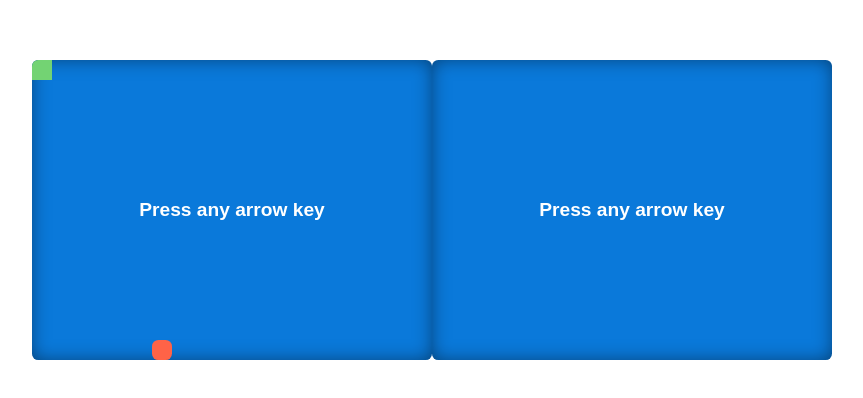
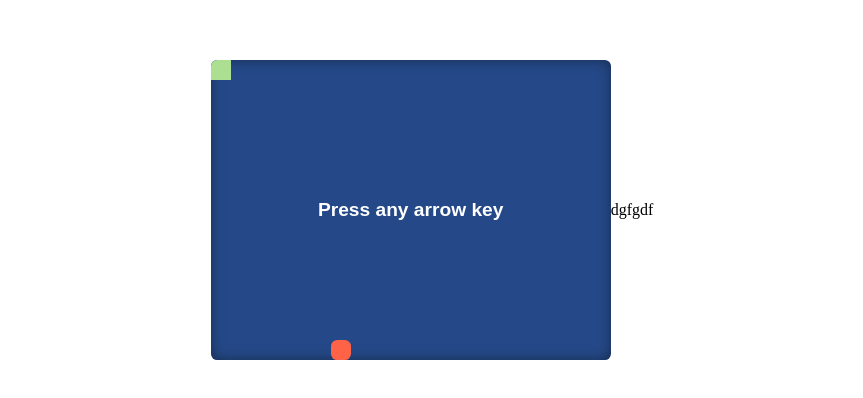
Before and after one commit to ayan-saiyad/snake-repo, a plain HTML site: page index.html in a window 1280 px wide. Shown: the part 190-588 px from the top of the page, without its empty margins (208-1071 px from the left). Drawn offline with Linux system fonts and the light colour scheme.

Commit message:
index change
stuff

```diff
--- a/index.html
+++ b/index.html
@@ -1,6 +1,6 @@
 <!DOCTYPE html>
 <html>
-
+<title>Ayan Saiyad Verse 53</title>
 <head>
     <meta charset="UTF-8">
     <style>
@@ -29,37 +29,5 @@
     </div>
     <script src="snake.js"></script>
 </body>
-
-<!DOCTYPE html>
-<html>
-
-<head>
-    <meta charset="UTF-8">
-    <style>
-        * {
-            padding: 0;
-            margin: 0;
-            box-sizing: border-box;
-        }
-
-        body {
-            height: 100vh;
-            width: 100vw;
-            display: flex;
-            justify-content: center;
-            align-items: center;
-        }
-    </style>
-    <link rel="stylesheet" href="snake.css">
-</head>
-
-<body>
-    <div id="snakeWindow">
-        <div class="text">
-            Press any arrow key
-        </div>
-    </div>
-    <script src="snake.js"></script>
-</body>
-
+<body><div>dgfgdf</div></body>
 </html>
--- a/snake.css
+++ b/snake.css
@@ -6,9 +6,9 @@
     position: relative;
     width: calc(var(--cellSize) * var(--screenWidth));
     height: calc(var(--cellSize) * var(--screenHeight));
-    background-color: rgb(10, 121, 218);
-    -webkit-box-shadow: inset 0px 0px 19px -2px rgba(0, 0, 0, 0.51);
-    box-shadow: inset 0px 0px 19px -2px rgba(0, 0, 0, 0.51);
+    background-color: rgb(37, 73, 136);
+    -webkit-box-shadow: inset 0px 0px 15px -2px rgba(0, 0, 0, 0.51);
+    box-shadow: inset 0px 0px 15px -2px rgba(0, 0, 0, 0.51);
     border-radius: var(--borderRadius);
     overflow: hidden;
     display: flex;
@@ -30,7 +30,7 @@
 }
 
 #snakeWindow>.snake {
-    background-color: rgb(115, 211, 115);
+    background-color: rgb(172, 223, 145);
 }
 
 #snakeWindow>.text {
@@ -51,4 +51,8 @@
     to {
         font-size: 1.2em;
     }
+
+body {
+    color: brown;
 }
+}
```
